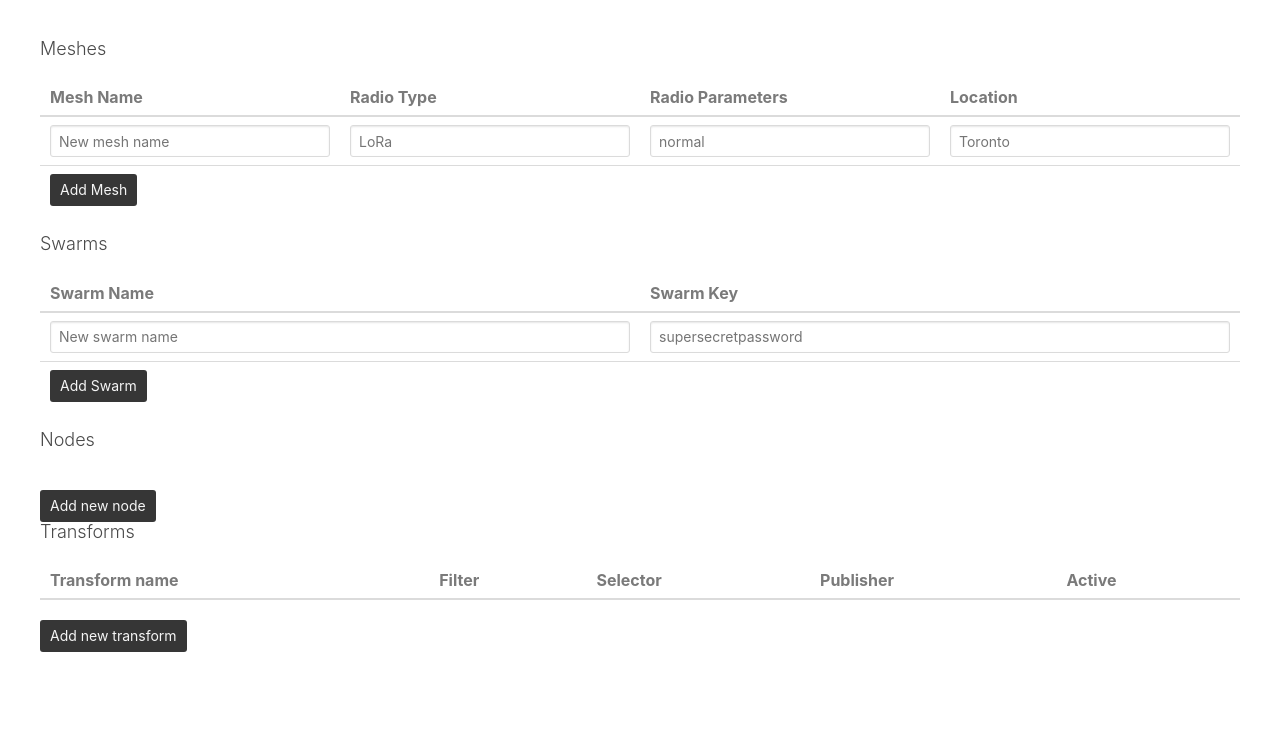
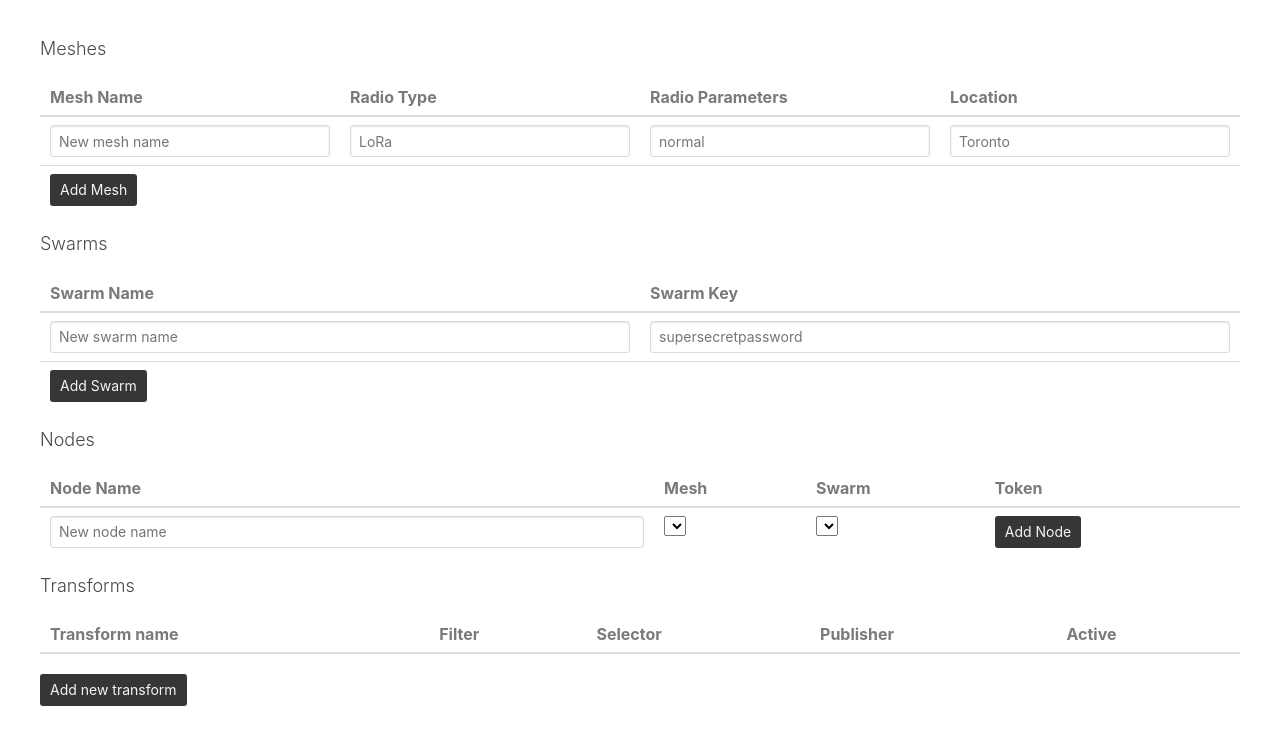
Before and after one commit to steamlink/build-test, a Python web app: template store/eve-demo/templates/index.html in a window 1280 px wide. Shown: the part 109-855 px from the top of the page. Before the commit the page ends 761 px from the top, so only its background shows below. Run offline with Jinja, Linux system fonts and the light colour scheme; the template is opened without the code that fills it, so the values that code supplies are empty; some libraries are stand-ins or nearby versions.

Commit message:
WIP add nodes

```diff
--- a/store/eve-demo/static/app.js
+++ b/store/eve-demo/static/app.js
@@ -136,6 +136,7 @@ window.onload = function () {
             transforms : [],
             meshes : [],
             swarms : [],
+            nodes : [],
             form_transform : {
                 name : "",
                 filter : {
@@ -157,6 +158,12 @@ window.onload = function () {
                 filter : "",
                 selector : "",
                 publisher : ""
+            },
+            new_node : {
+                selected_swarm : "",
+                selected_mesh : "",
+                node_name : "",
+                token : "",
             },
             new_mesh : {
                 mesh_name : "",
@@ -273,6 +280,9 @@ window.onload = function () {
                     console.log(self.new_swarm);
                 });
             },
+            addNode : function () {
+                console.log("Adding Node");
+            },
             fetchAll : function () {
                 var self = this;
                 getFromServer('/filters', function(result) {
@@ -293,6 +303,9 @@ window.onload = function () {
                 getFromServer('/swarms', function(result) {
                     self.swarms = result._items;
                 });
+                getFromServer('/nodes', function(result) {
+                    self.nodes = result._items;
+                });
                 console.log("fetching all from servers");
             }
         }
--- a/store/eve-demo/templates/index.html
+++ b/store/eve-demo/templates/index.html
@@ -78,7 +78,7 @@
 
 
             <h2 class="subtitle">Swarms</h2>
-              <table class="swarms_list table">
+            <table class="swarms_list table">
               <thead>
                 <th>Swarm Name</th>
                 <th>Swarm Key</th>
@@ -112,8 +112,58 @@
 
 
             <h2 class="subtitle">Nodes</h2>
-            <table class="swarm_list table"></table>
-            <a class="button is-dark" href="/add-nodes">Add new node</a>
+                        <table class="nodes_list table">
+              <thead>
+                <th>Node Name</th>
+                <th>Mesh</th>
+                <th>Swarm</th>
+                <th>Token</th>
+              </thead>
+
+              <tr v-for="(item,index) in nodes">
+                <td>
+                  {% raw %}
+                  {{ item.node_name }}
+                  {% endraw %}
+                </td>
+                <td>
+                  {% raw %}
+                  {{ item.mesh.mesh_name }}
+                  {% endraw %}
+                </td>
+                <td>
+                  {% raw %}
+                  {{ item.swarm.swarm_name }}
+                  {% endraw %}
+                </td>
+              </tr>
+              <tr>
+                <td>
+                  <input class="input" type="text" name="new_node_name" placeholder="New node name" v-model="new_node.node_name">
+                </td>
+                <td>
+                  <select v-model="new_node.selected_mesh">
+                    <option v-for="(mesh_item, mesh_index) in meshes">
+                      {% raw %}
+                      {{ mesh_item.mesh_name }}
+                      {% endraw %}
+                    </option>
+                  </select>
+                </td>
+                <td>
+                  <select v-model="new_node.selected_swarm">
+                    <option v-for="(swarm_item, swarm_index) in swarms">
+                      {% raw %}
+                      {{ swarm_item.swarm_name }}
+                      {% endraw %}
+                    </option>
+                  </select>
+                </td>
+                <td>
+                  <button class="button is-dark" type="button" v-on:click="addNode">Add Node</button>
+                </td>
+              </tr>
+            </table>
 
             <h2 class="subtitle">Transforms</h2>
             <table class="transforms_list table">
```
Also changed, not shown: store/eve-demo/settings.py (+25 -1 lines).
